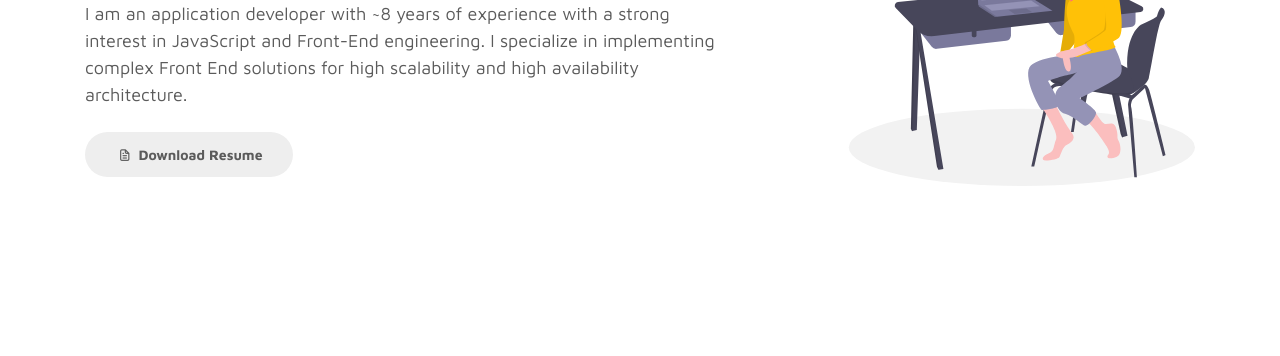
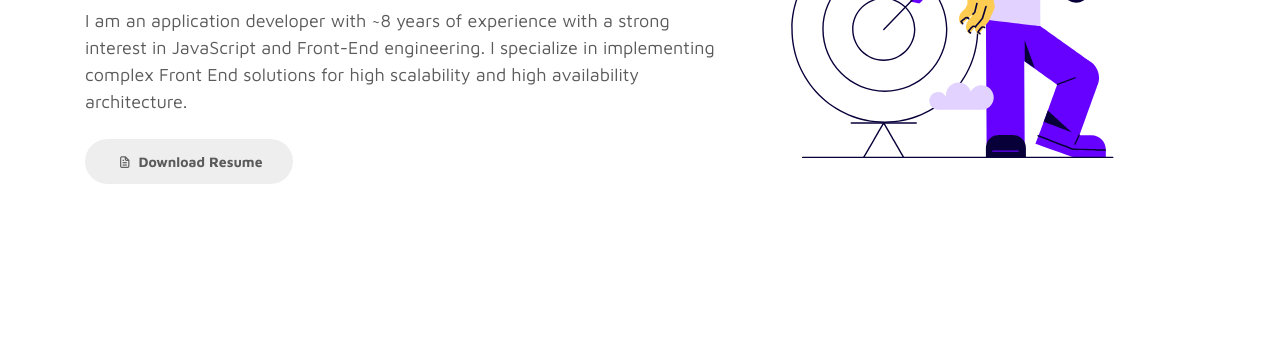
Before and after one commit to nitanshukhatri/nitanshukhatri.github.io, a plain HTML site: page index.html in a window 1280 px wide. Shown: the part 332-688 px from the top of the page. Drawn offline with Linux system fonts and the light colour scheme.

Commit message:
adding logo

```diff
--- a/index.html
+++ b/index.html
@@ -86,7 +86,7 @@
 
                 <div class="col-lg-5 col-md-12 col-12">
                     <div class="about-image svg">
-                        <img src="images/undraw/undraw_software_engineer_lvl5.svg" class="img-fluid" alt="svg image">
+                        <img src="images/undraw/image2.svg" class="img-fluid" alt="svg image">
                     </div>
                 </div>
 
```
Also changed, not shown: images/undraw/image1.svg (added), images/undraw/image2.svg (added).
